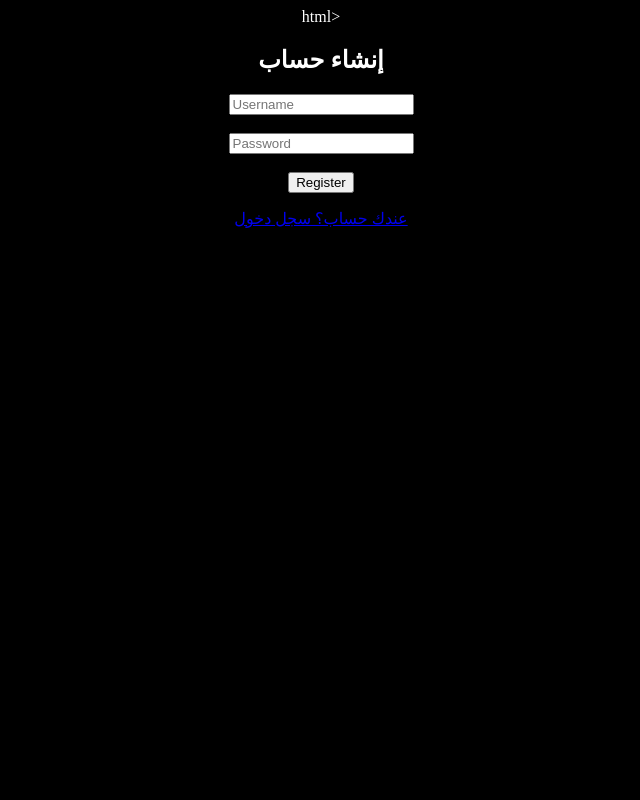
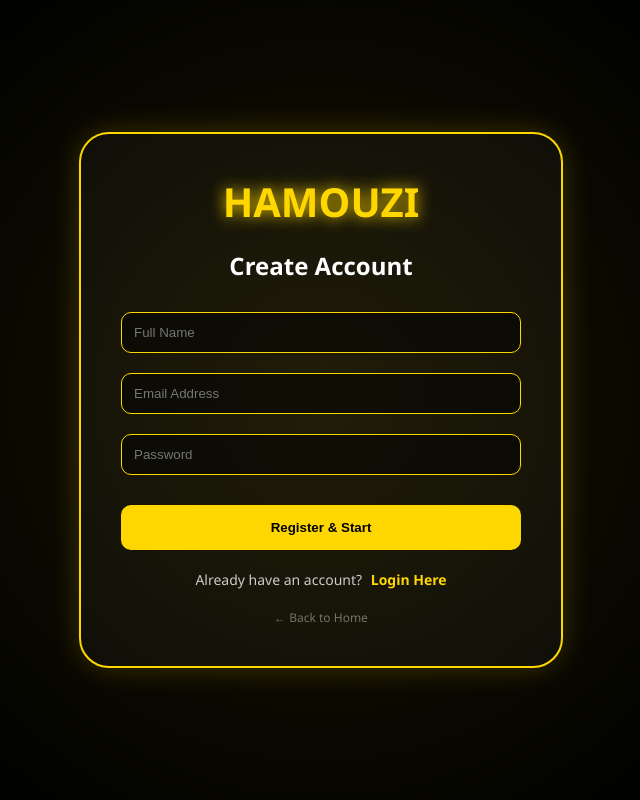
Before and after one commit to midowork2026/bg-remover, a Flask app: template templates/register.html in a window 1280 px wide. Shown: the whole page, without its empty margins (319-959 px from the left). Run offline with Flask 3, Linux system fonts and the light colour scheme; the template is opened without the code that fills it, so the values that code supplies are empty.

Commit message:
Update register.html

```diff
--- a/templates/register.html
+++ b/templates/register.html
@@ -1,20 +1,50 @@
-html>
-<html lang="ar">
+<!DOCTYPE html>
+<html lang="en">
 <head>
-<meta charset="UTF-8">
-<title>إنشاء حساب</title>
+    <meta charset="UTF-8">
+    <meta name="viewport" content="width=device-width, initial-scale=1.0">
+    <title>Register - HAMOUZI</title>
+    <style>
+        body {
+            margin: 0; font-family: 'Segoe UI', sans-serif; background-color: #000;
+            background-image: radial-gradient(circle at center, rgba(255, 215, 0, 0.1) 0%, transparent 70%);
+            color: #fff; display: flex; justify-content: center; align-items: center; min-height: 100vh;
+        }
+        .register-card {
+            width: 100%; max-width: 400px; padding: 40px; border: 2px solid gold;
+            border-radius: 30px; background: rgba(255, 255, 255, 0.03);
+            box-shadow: 0 0 30px rgba(255, 215, 0, 0.2); text-align: center;
+        }
+        .logo { color: gold; font-size: 40px; font-weight: bold; text-shadow: 0 0 15px gold; text-decoration: none; }
+        h2 { margin: 20px 0; color: #fff; }
+        input {
+            width: 100%; padding: 12px; margin: 10px 0; border-radius: 10px;
+            border: 1px solid gold; background: rgba(0,0,0,0.5); color: #fff; outline: none; box-sizing: border-box;
+        }
+        .submit-btn {
+            width: 100%; padding: 15px; margin-top: 20px; border-radius: 10px;
+            border: none; background: gold; color: #000; font-weight: bold; cursor: pointer; transition: 0.3s;
+        }
+        .submit-btn:hover { box-shadow: 0 0 20px gold; transform: scale(1.02); }
+        .login-text { margin-top: 20px; font-size: 14px; color: #ccc; }
+        .login-link { color: gold; text-decoration: none; font-weight: bold; margin-left: 5px; }
+        .back-link { display: block; margin-top: 20px; color: rgba(255,255,255,0.4); text-decoration: none; font-size: 12px; }
+    </style>
 </head>
-<body style="background:black;color:white;text-align:center">
-
-<h2>إنشاء حساب</h2>
-
-<form method="POST">
-    <input name="username" placeholder="Username"><br><br>
-    <input name="password" type="password" placeholder="Password"><br><br>
-    <button>Register</button>
-</form>
-
-<a href="/login">عندك حساب؟ سجل دخول</a>
-
+<body>
+    <div class="register-card">
+        <a href="/" class="logo">HAMOUZI</a>
+        <h2>Create Account</h2>
+        <form action="/register" method="POST">
+            <input type="text" name="username" placeholder="Full Name" required>
+            <input type="email" name="email" placeholder="Email Address" required>
+            <input type="password" name="password" placeholder="Password" required>
+            <button type="submit" class="submit-btn">Register & Start</button>
+        </form>
+        <div class="login-text">
+            Already have an account? <a href="/login" class="login-link">Login Here</a>
+        </div>
+        <a href="/" class="back-link">← Back to Home</a>
+    </div>
 </body>
 </html>
```
